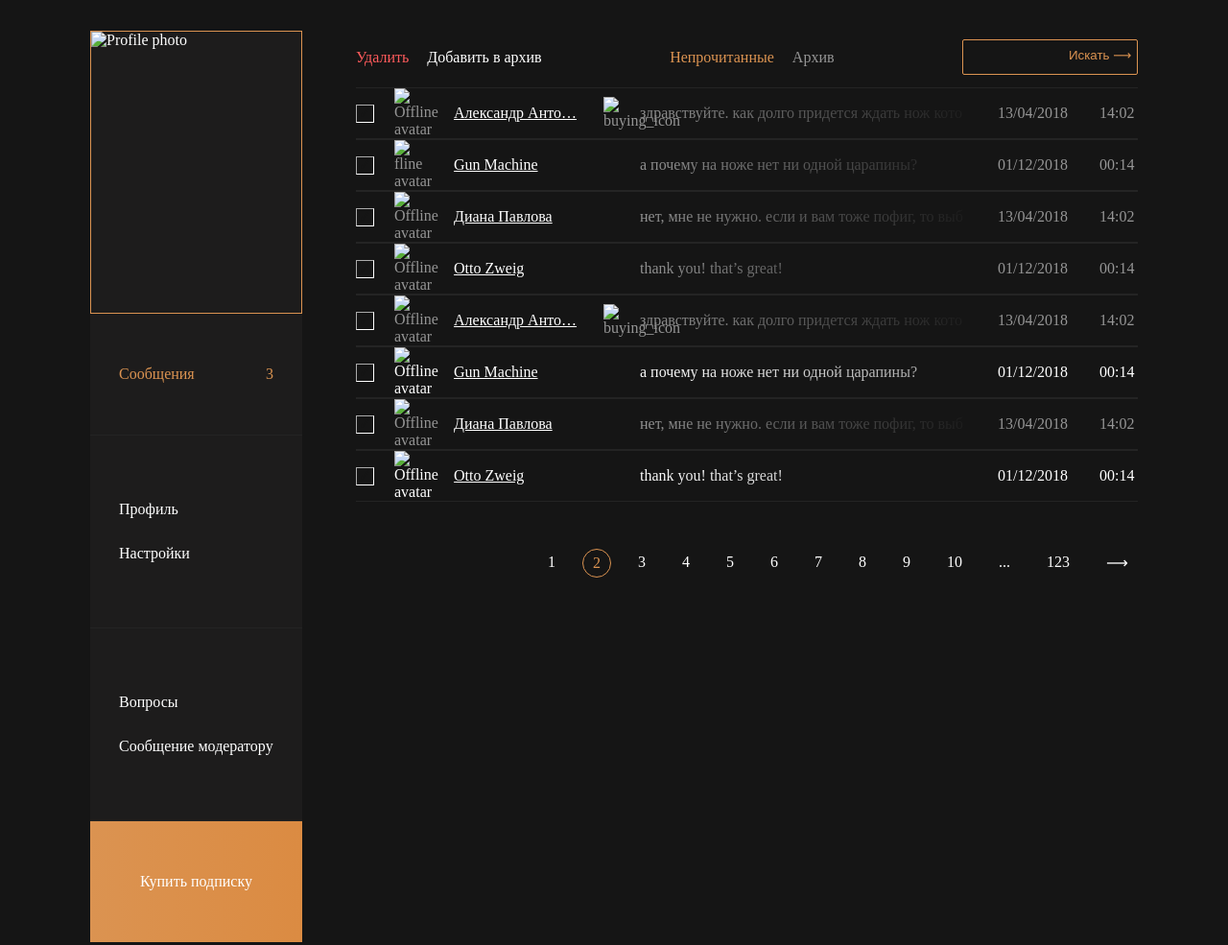
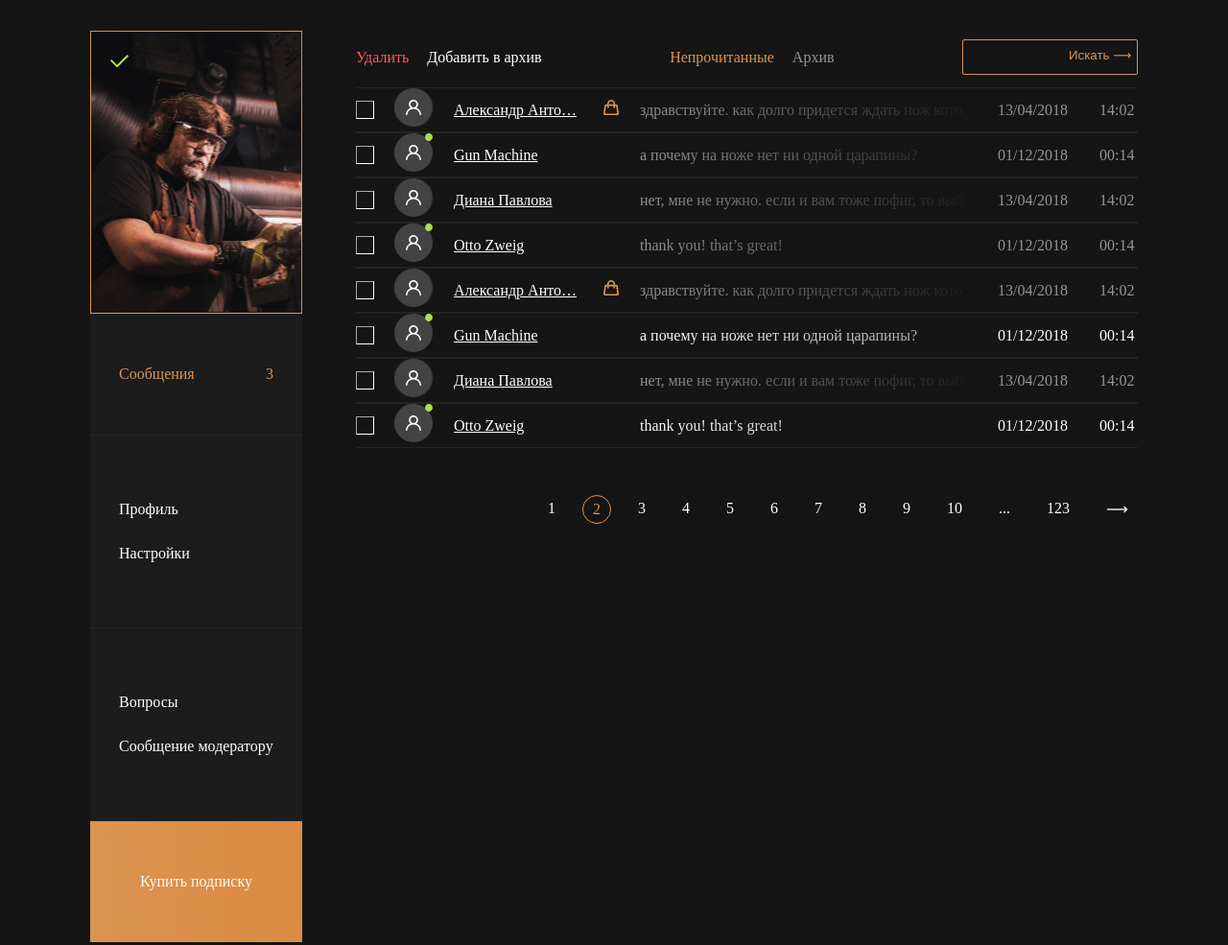
Before and after one commit to mihailx21/Glivera-team, a plain HTML site: page index.html in a window 1280 px wide. Shown: the whole page at 96% size. Drawn offline with Linux system fonts and the light colour scheme; the site is published under a folder, as on GitHub Pages, so addresses that start at the root find nothing.

Commit message:
some correction with image src

```diff
--- a/index.html
+++ b/index.html
@@ -4,16 +4,16 @@
     <meta charset="UTF-8">
     <meta http-equiv="X-UA-Compatible" content="IE=edge">
     <meta name="viewport" content="width=device-width, initial-scale=1.0">
-    <link rel="stylesheet" href="src/styles.css">
+    <link rel="stylesheet" href="./src/styles.css">
     <title>K&C Messages</title>
 </head>
 <body>
     <div class="container display_flex">
         <aside>
             <div class="profile_image">
-                <img src="/src/photo.png" alt="Profile photo" width="220" height="293">
+                <img src="./src/photo.png" alt="Profile photo" width="220" height="293">
                 <div class="verified_status">
-                    <img src="/src/verified.png" alt="verified status" width="20" height="14">
+                    <img src="./src/verified.png" alt="verified status" width="20" height="14">
                 </div>
             </div>
             <div class="display_flex aside_padding messages_color">
@@ -63,12 +63,12 @@
                         <input id="chooser1" class="chooser_box" type="checkbox">
                         <label class="label_for_custom_checkbox" for="chooser1"></label>
                         <div class="status_avatar">
-                            <img src="/src/icon_offline.png" alt="Offline avatar"></div>
+                            <img src="./src/icon_offline.png" alt="Offline avatar"></div>
                         <div class="user_name">
                             <a href="#">Александр Анто…</a>
                         </div>
                         <div class="buying_icon">
-                            <img src="/src/bag.png" alt="buying_icon" width="17" height="17">
+                            <img src="./src/bag.png" alt="buying_icon" width="17" height="17">
                         </div>
                         <div class="message_text">здравствуйте. как долго придется ждать нож кото</div>
                         <div class="message_date">13/04/2018</div>
@@ -81,7 +81,7 @@
                         <input id="chooser2" class="chooser_box" type="checkbox">
                         <label class="label_for_custom_checkbox" for="chooser2"></label>
                         <div class="status_avatar">
-                            <img src="/src/icon_online.png" alt="fline avatar" ></div>
+                            <img src="./src/icon_online.png" alt="Online avatar" ></div>
                         <div class="user_name">
                             <a href="#">Gun Machine</a>
                         </div>
@@ -99,7 +99,7 @@
                         <input id="chooser3" class="chooser_box" type="checkbox">
                         <label class="label_for_custom_checkbox" for="chooser3"></label>
                         <div class="status_avatar">
-                            <img src="/src/icon_offline.png" alt="Offline avatar"></div>
+                            <img src="./src/icon_offline.png" alt="Offline avatar"></div>
                         <div class="user_name">
                             <a href="#">Диана Павлова</a>
                         </div>
@@ -117,7 +117,7 @@
                         <input id="chooser4" class="chooser_box" type="checkbox">
                         <label class="label_for_custom_checkbox" for="chooser4"></label>
                         <div class="status_avatar">
-                            <img src="/src/icon_online.png" alt="Offline avatar"></div>
+                            <img src="./src/icon_online.png" alt="Online avatar"></div>
                         <div class="user_name">
                             <a href="#">Otto Zweig</a>
                         </div>
@@ -135,12 +135,12 @@
                         <input id="chooser5" class="chooser_box" type="checkbox">
                         <label class="label_for_custom_checkbox" for="chooser5"></label>
                         <div class="status_avatar">
-                            <img src="/src/icon_offline.png" alt="Offline avatar"></div>
+                            <img src="./src/icon_offline.png" alt="Offline avatar"></div>
                         <div class="user_name">
                             <a href="#">Александр Анто…</a>
                         </div>
                         <div class="buying_icon">
-                            <img src="/src/bag.png" alt="buying_icon" width="17" height="17">
+                            <img src="./src/bag.png" alt="buying_icon" width="17" height="17">
                         </div>
                         <div class="message_text">здравствуйте. как долго придется ждать нож кото</div>
                         <div class="message_date">13/04/2018</div>
@@ -153,7 +153,7 @@
                         <input id="chooser6" class="chooser_box" type="checkbox">
                         <label class="label_for_custom_checkbox" for="chooser6"></label>
                         <div class="status_avatar">
-                            <img src="/src/icon_online.png" alt="Offline avatar"></div>
+                            <img src="./src/icon_online.png" alt="Online avatar"></div>
                         <div class="user_name">
                             <a href="#">Gun Machine</a>
                         </div>
@@ -171,7 +171,7 @@
                         <input id="chooser7" class="chooser_box" type="checkbox">
                         <label class="label_for_custom_checkbox" for="chooser7"></label>
                         <div class="status_avatar">
-                            <img src="/src/icon_offline.png" alt="Offline avatar"></div>
+                            <img src="./src/icon_offline.png" alt="Offline avatar"></div>
                         <div class="user_name">
                             <a href="#">Диана Павлова</a>
                         </div>
@@ -189,7 +189,7 @@
                         <input id="chooser8" class="chooser_box" type="checkbox">
                         <label class="label_for_custom_checkbox" for="chooser8"></label>
                         <div class="status_avatar">
-                            <img src="/src/icon_online.png" alt="Offline avatar"></div>
+                            <img src="./src/icon_online.png" alt="Online avatar"></div>
                         <div class="user_name">
                             <a href="#">Otto Zweig</a>
                         </div>
```
